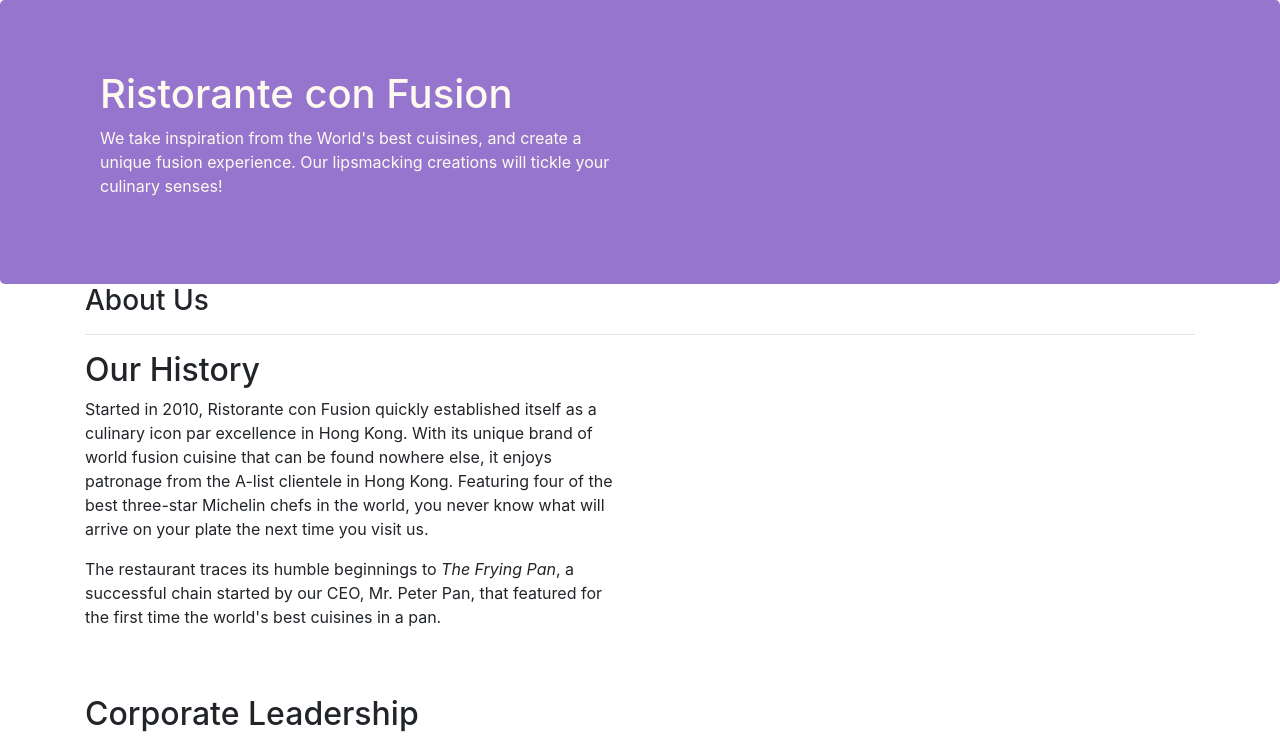
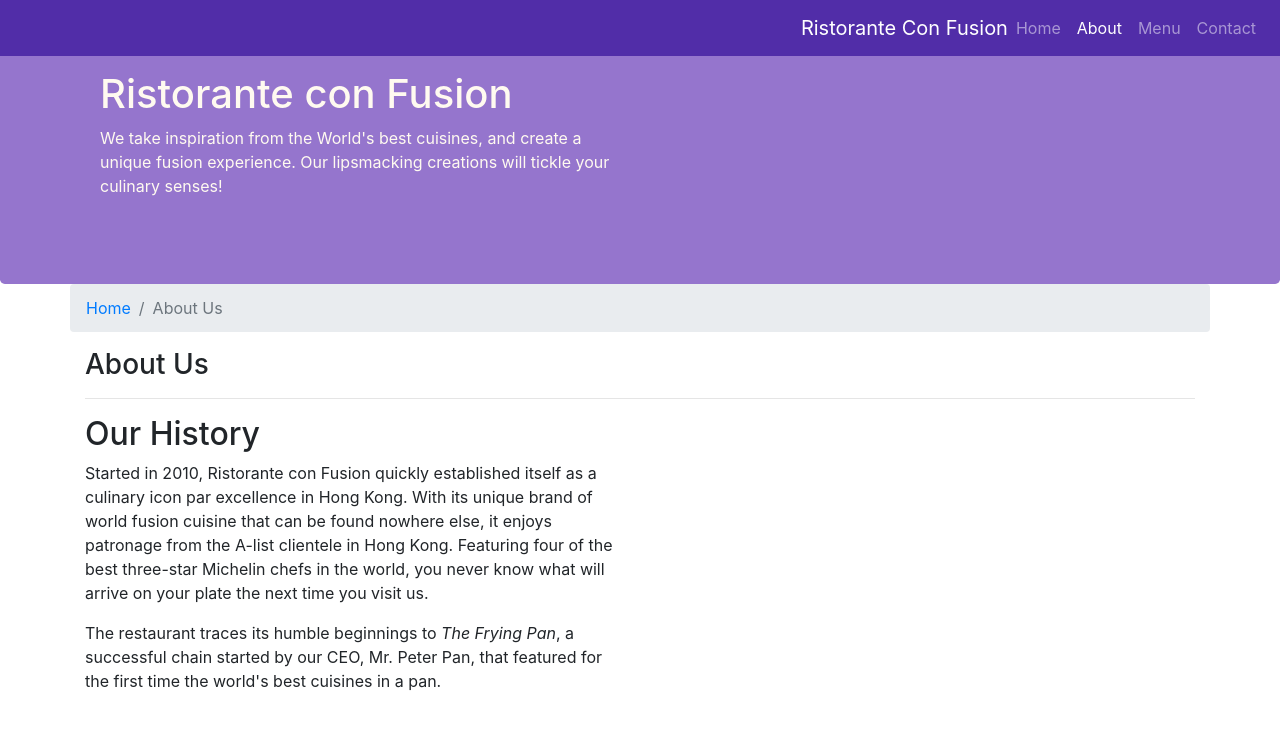
Before and after one commit to nupur2511/conFusion, a website: page aboutus.html in a window 1280 px wide. Shown: the top 738 px of the page. Drawn offline with nearby package versions, Linux system fonts and the light colour scheme.

Commit message:
Navbar and Breadcrumbs

```diff
--- a/aboutus.html
+++ b/aboutus.html
@@ -15,6 +15,22 @@
 </head>
 
 <body>
+    <nav class="navbar navbar-dark navbar-expand-sm fixed-top">
+        <div class="container">
+            <button class="navbar-toggler" type="button" data-toggle="collapse" data-target="#Navbar">
+                <span class="navbar-toggler-icon"></span>
+            </button>
+        </div>
+        <a class="navbar-brand mr-auto" href="./index.html">Ristorante Con Fusion</a>
+        <div class="collapse navbar-collapse" id="Navbar">
+            <ul class="navbar-nav mr-auto">
+                <li class="nav-item"><a class="nav-link" href="./index.html">Home</a></li>
+                <li class="nav-item active"><a class="nav-link" href="#">About</a></li>
+                <li class="nav-item"><a class="nav-link" href="#">Menu</a></li>
+                <li class="nav-item"><a class="nav-link" href="#">Contact</a></li>
+            </ul>
+        </div>
+    </nav>
 
     <header class="jumbotron">
         <div class="container">
@@ -31,6 +47,10 @@
 
     <div class="container">
         <div class="row">
+            <ol class="col-12 breadcrumb">
+                <li class="breadcrumb-item"><a href="./index.html">Home</a></li>
+                <li class="breadcrumb-item active">About Us</li>
+            </ol>
             <div class="col-12">
                <h3>About Us</h3>
                <hr>
--- a/css/styles.css
+++ b/css/styles.css
@@ -28,3 +28,12 @@
     margin:0px;
     color:#0f0f0f;
 }
+
+.body{
+    padding:50px 0px 0px 0px;
+    z-index:0;
+}
+
+.navbar-dark{
+    background-color:#512DA8 ;
+}
```
Also changed, not shown: index.html (+17 -1 lines).
